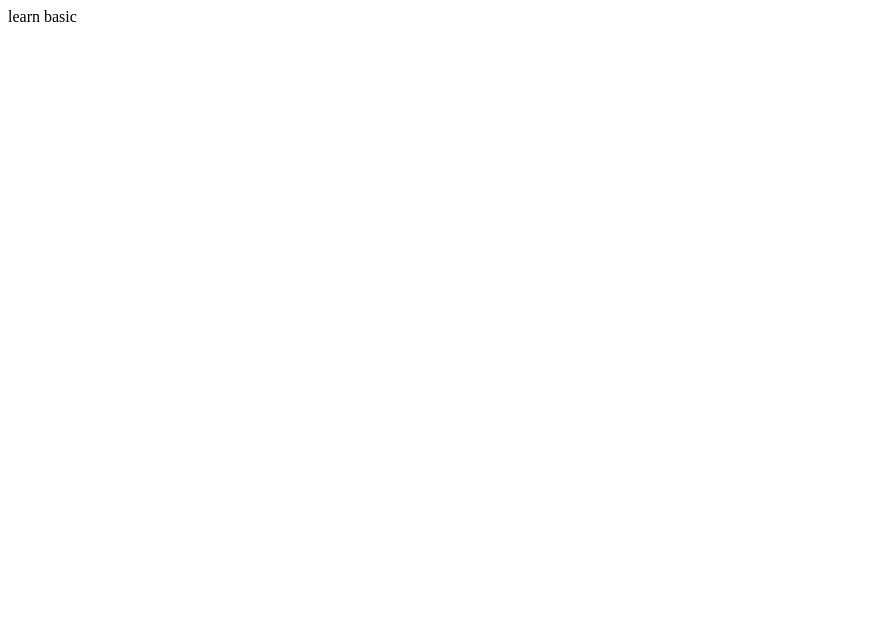
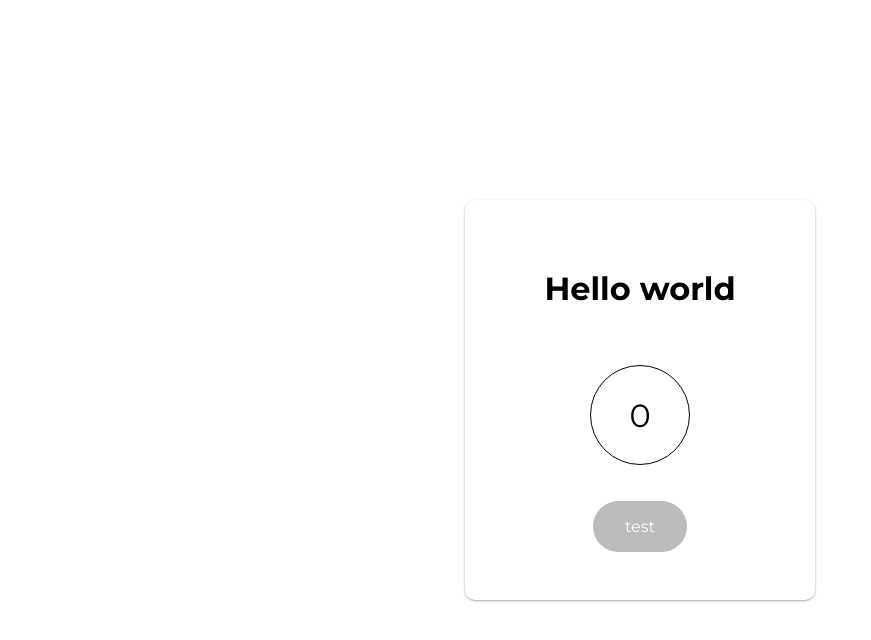
Before and after one commit to ZajoncM/react-boilerplate, a React (Create React App) app: page / in a window 1280 px wide. Shown: the top 640 px of the page, without its empty margins (0-871 px from the left). Built offline with nearby package versions, Linux system fonts and the light colour scheme.

Commit message:
Create simple page

```diff
--- a/package.json
+++ b/package.json
@@ -13,6 +13,7 @@
     "react": "^17.0.2",
     "react-dom": "^17.0.2",
     "react-scripts": "4.0.3",
+    "styled-components": "^5.3.1",
     "typescript": "^4.4.3",
     "web-vitals": "^1.1.2"
   },
@@ -41,6 +42,7 @@
     ]
   },
   "devDependencies": {
+    "@types/styled-components": "^5.1.14",
     "@typescript-eslint/eslint-plugin": "^4.31.1",
     "@typescript-eslint/parser": "^4.31.1",
     "eslint-config-prettier": "^8.3.0",
--- /dev/null
+++ b/src/assets/styles/GlobalStyle.tsx
@@ -0,0 +1,22 @@
+import { createGlobalStyle } from 'styled-components';
+
+export const GlobalStyle = createGlobalStyle`
+  html {
+    box-sizing: border-box;
+  }
+
+  *, *::after, *::before {
+    box-sizing: inherit;
+  }
+
+  body {
+    font-family: 'Montserrat', sans-serif;
+    margin: 0;
+    padding: 0;
+    overflow-y: hidden;
+  }
+
+  a, button {
+    font-family: 'Montserrat', sans-serif;
+  }
+`;
--- /dev/null
+++ b/src/assets/styles/fonts.css
@@ -0,0 +1 @@
+@import url('https://fonts.googleapis.com/css2?family=Montserrat:wght@400;700&display=swap');
--- /dev/null
+++ b/src/assets/styles/theme.tsx
@@ -0,0 +1,21 @@
+export const theme = {
+  colors: {
+    white: '#FFFFFF',
+    lightGrey: '#F7F8FA',
+    grey: '#C0C7D6',
+    darkGrey: '#737C8E',
+    black: '#111111',
+    success: '#8FCB81',
+    error: '#FF8383',
+    warning: '#E1D888',
+    darkPurple: '#C0C7D6',
+    lightPurple: '#ECEFF7',
+  },
+  fontSize: {
+    xxl: '34px',
+    xl: '24px',
+    l: '17px',
+    m: '12px',
+    s: '11px',
+  },
+};
--- /dev/null
+++ b/src/components/atoms/Button/Button.tsx
@@ -0,0 +1,10 @@
+import styled from 'styled-components';
+
+export const Button = styled.button`
+  padding: 1rem 2rem;
+  background-color: #bbb;
+  border: none;
+  border-radius: 50px;
+  color: white;
+  font-size: 1rem;
+`;
--- /dev/null
+++ b/src/components/atoms/ResultBox/ResultBox.tsx
@@ -0,0 +1,23 @@
+import React, { FunctionComponent } from 'react';
+import styled from 'styled-components';
+
+const Wrapper = styled.div`
+  width: 100px;
+  height: 100px;
+  border: 1px solid black;
+  border-radius: 50%;
+  display: flex;
+  align-items: center;
+  justify-content: center;
+  font-size: 2rem;
+`;
+
+interface ResultBoxProps {
+  value: number;
+}
+
+const ResultBox: FunctionComponent<ResultBoxProps> = ({ value }) => {
+  return <Wrapper>{value}</Wrapper>;
+};
+
+export default ResultBox;
--- /dev/null
+++ b/src/components/molecules/Card/Card.tsx
@@ -0,0 +1,18 @@
+import styled from 'styled-components';
+
+export const Card = styled.div`
+  min-width: 350px;
+  min-height: 400px;
+  border-radius: 10px;
+  box-shadow: 0 1px 3px rgba(0, 0, 0, 0.12), 0 1px 2px rgba(0, 0, 0, 0.24);
+  transition: all 0.3s cubic-bezier(0.25, 0.8, 0.25, 1);
+  display: flex;
+  flex-direction: column;
+  justify-content: space-between;
+  align-items: center;
+  padding: 3rem 0;
+
+  &:hover {
+    box-shadow: 0 14px 28px rgba(0, 0, 0, 0.25), 0 10px 10px rgba(0, 0, 0, 0.22);
+  }
+`;
--- a/src/index.tsx
+++ b/src/index.tsx
@@ -1,6 +1,7 @@
 import React from 'react';
 import ReactDOM from 'react-dom';
 import Root from 'views/Root/Root';
+import 'assets/styles/fonts.css';
 
 ReactDOM.render(
   <React.StrictMode>
--- /dev/null
+++ b/src/views/Root/Root.styles.tsx
@@ -0,0 +1,13 @@
+import styled from 'styled-components';
+
+export const Wrapper = styled.div`
+  display: flex;
+  width: 100vw;
+  height: 100vh;
+  justify-content: center;
+  align-items: center;
+`;
+
+export const Heading = styled.h1`
+  text-align: center;
+`;
--- a/src/views/Root/Root.tsx
+++ b/src/views/Root/Root.tsx
@@ -1,7 +1,23 @@
-import React, { FunctionComponent } from 'react';
+import React, { FunctionComponent, useState } from 'react';
+import { Button } from 'components/atoms/Button/Button';
+import { Card } from 'components/molecules/Card/Card';
+import { Wrapper, Heading } from './Root.styles';
+import ResultBox from 'components/atoms/ResultBox/ResultBox';
+import { GlobalStyle } from 'assets/styles/GlobalStyle';
 
 const Root: FunctionComponent = () => {
-  return <div className="App">learn basic</div>;
+  const [value, setValue] = useState(0);
+
+  return (
+    <Wrapper>
+      <GlobalStyle />
+      <Card>
+        <Heading>Hello world</Heading>
+        <ResultBox value={value} />
+        <Button onClick={() => setValue(value + 1)}>test</Button>
+      </Card>
+    </Wrapper>
+  );
 };
 
 export default Root;
```
Also changed, not shown: .eslintrc.js, 2 other files (tests, documents, lock files or other folders).
